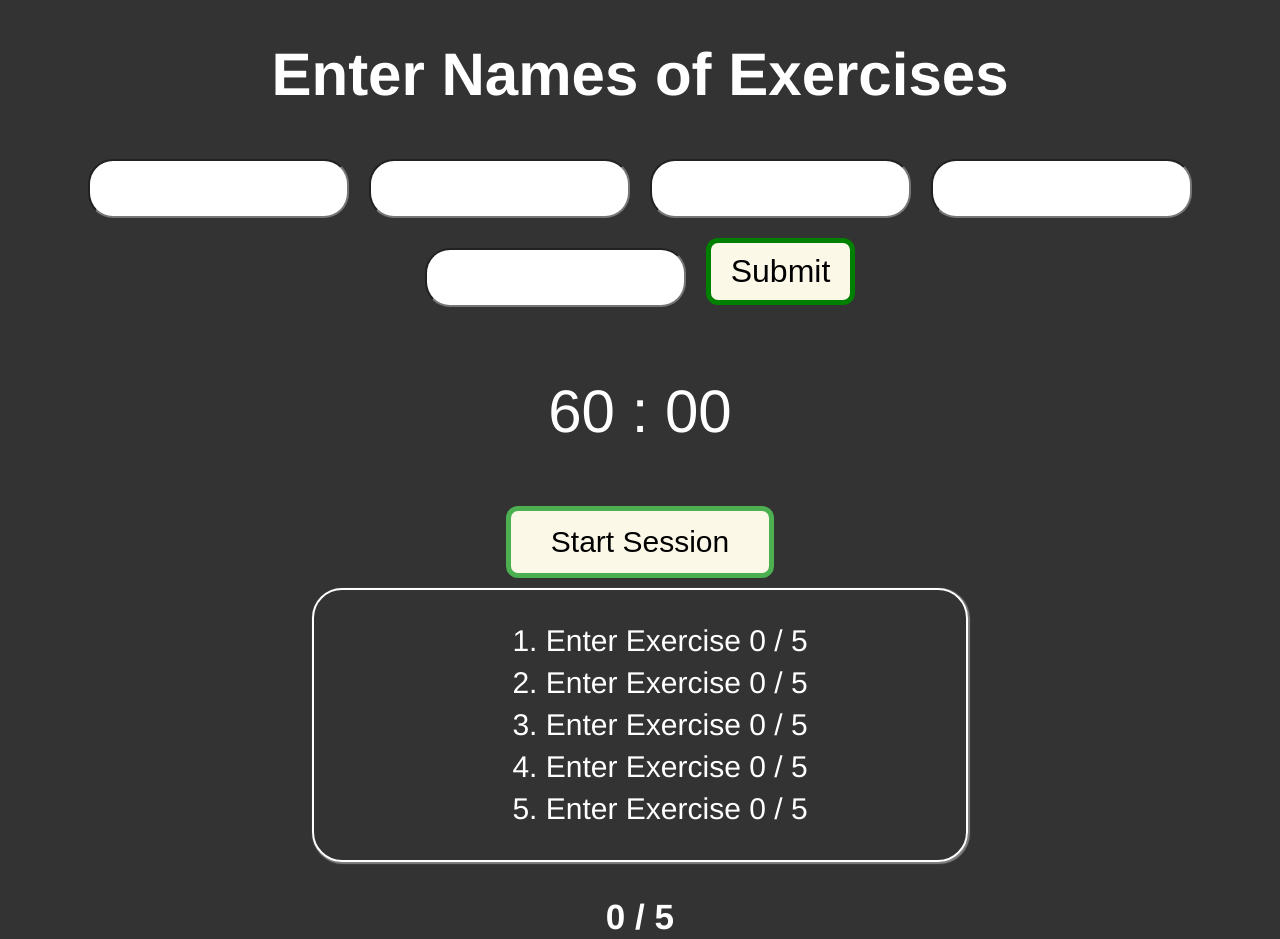
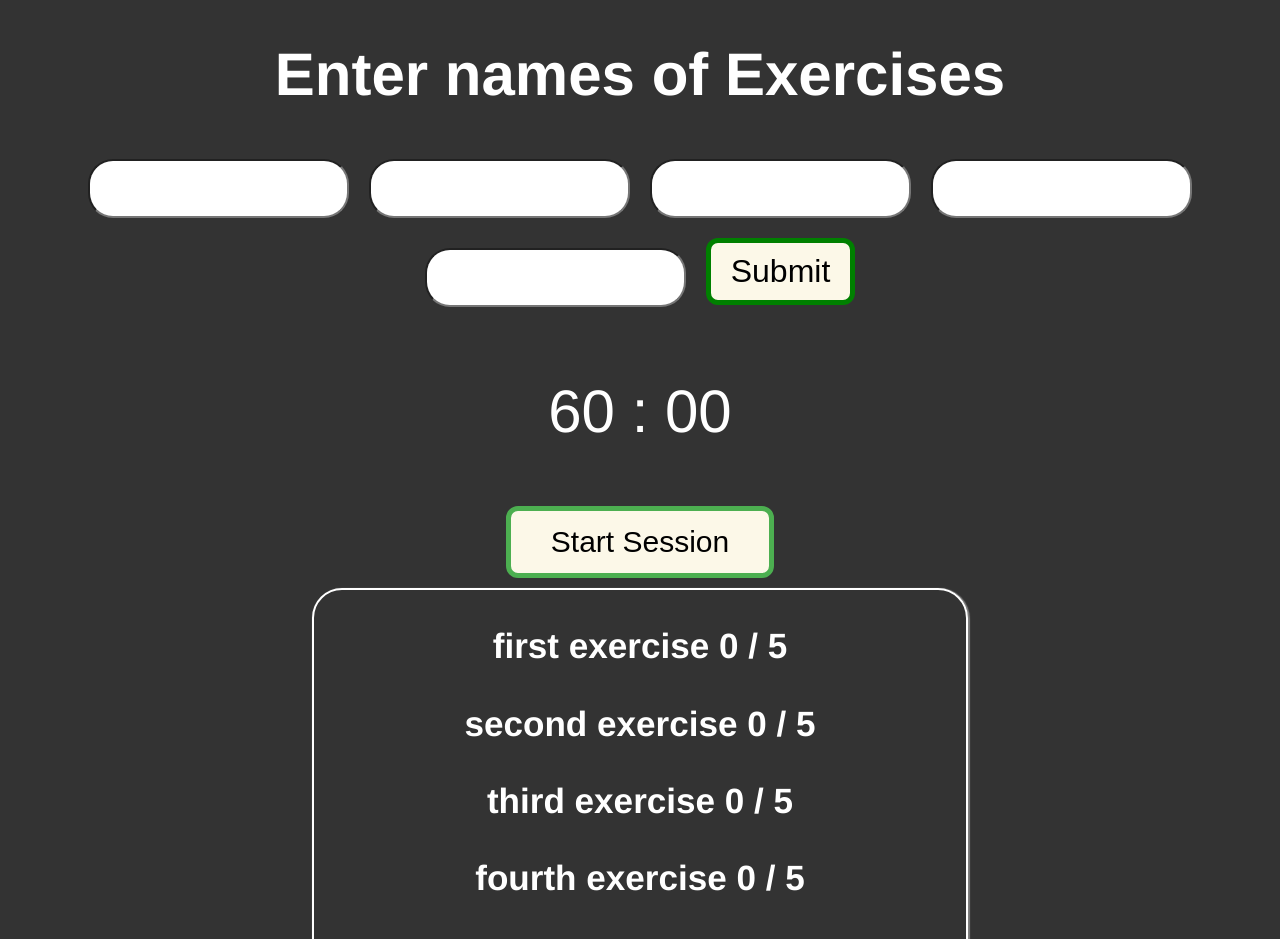
Before and after one commit to Robinborg/gym-app, a React (Create React App) app: page / in a window 1280 px wide. Shown: the top 939 px of the page. Built offline with nearby package versions, Linux system fonts and the light colour scheme.

Commit message:
Reworking the Sets list into a props - Started writing a list of exercises received from react-hook-form to a regular list to be passed down as a prop

```diff
--- a/src/components/App.js
+++ b/src/components/App.js
@@ -9,24 +9,33 @@ import './style.css';
 const App = () => {
 	// Timer On or Off
 	const [isActive, setIsActive] = useState(false);
+	// react-hook-form
+	const { register, handleSubmit } = useForm();
+	const [data, setData] = useState(["first exercise",
+	                                  "second exercise",
+	  																"third exercise",
+																		"fourth exercise",
+																		"fifth exercise"]);
 	// Show Form or Hide Form
 	const [showForm, setShowForm] = useState(true);
-	// Reference Exercises
-	const firstExerciseRef = useRef("Enter Exercise");
-	const secondExerciseRef = useRef("Enter Exercise");
-	const thirdExerciseRef = useRef("Enter Exercise")
-	const fourthExerciseRef = useRef("Enter Exercise");
-	const fifthExerciseRef = useRef("Enter Exercise");
 
 	return (
 		<div className="flexbox-container">
-			{ showForm ? <ExerciseEntryForm
-				firstExerciseRef={ firstExerciseRef }
-				secondExerciseRef={ secondExerciseRef }
-				thirdExerciseRef={ thirdExerciseRef }
-				fourthExerciseRef={ fourthExerciseRef }
-				fifthExerciseRef={ fifthExerciseRef }
-			/> : null }
+			<div>
+				<h1>Enter names of Exercises</h1>
+				<form onSubmit={handleSubmit(data =>
+					setData(JSON.stringify(data)))}>
+					<input {...register("first exercise") }/>
+					<input {...register("second exercise") }/>
+					<input {...register("third exercise") }/>
+					<input {...register("fourth exercise") }/>
+					<input {...register("fifth exercise") }/>
+					<input className="input-button" type="submit"/>
+				</form>
+			</div>
+			<div>
+				{console.log(data)}
+			</div>
 			<MainTimer isActive={ isActive }/>
 			<div className="justify-middle">
 				<button
@@ -43,11 +52,7 @@ const App = () => {
 			  	</button>
 			</div>
 			<Sets
-				setOne={firstExerciseRef.current}
-			  setTwo={secondExerciseRef.current}
-			  setThree={thirdExerciseRef.current}
-				setFour={fourthExerciseRef.current}
-				setFive={fifthExerciseRef.current}
+			  sets={data}
 			/>
 		</div>
 	);
--- a/src/components/Sets.js
+++ b/src/components/Sets.js
@@ -3,42 +3,16 @@ import CurrentSet from './CurrentSet';
 
 const Sets = props => {
 	const [currentSetCount, setCurrentSetCount] = useState(0);
-	const first = useRef(true);
-	const second = useRef(false);
-	const third = useRef(false);
-	const fourth = useRef(false);
-	const fifth = useRef(false);
-
-	useEffect(() => {
-		if (currentSetCount === 4) {
-			if (!second.current && first.current) {
-				second.current = true;
-				first.current = false;
-			} else if (!third.current && second.current) {
-				third.current = true;
-				second.current = false;
-			} else if (!fourth.current && third.current) {
-				fourth.current = true;
-				third.current = false;
-			} else if (!fifth.current && fourth.current) {
-				fifth.current = true;
-				fourth.current = false;
-			} else {
-				alert("You are done working out");
-		};
-		}
-	}, [currentSetCount]);
 
 	return (
 		<div>
 			<div className="exercise-list">
-			<ol>
-				<li>{ props.setOne } { (first.current) ?  currentSetCount : (second.current || third.current || fourth.current || fifth.current) ? 5 : 0  } / 5</li>
-				<li>{ props.setTwo } { (second.current) ? currentSetCount : (third.current || fourth.current || fifth.current) ? 5 : 0 } / 5</li>
-				<li>{ props.setThree } { (third.current) ? currentSetCount : (fourth.current || fifth.current) ? 5 : 0 } / 5</li>
-				<li>{ props.setFour } { (fourth.current) ? currentSetCount : (fifth.current) ? 5 : 0 } / 5</li>
-				<li>{ props.setFive } { (fifth.current) ? currentSetCount : 0 } / 5</li>
-			</ol>
+				{ props.sets.map(set => {
+					return (<div key={set}>
+						<h3>{set} {currentSetCount} / 5</h3>
+					</div>
+					);
+				}) }
 			</div>
 			<div>
 				<CurrentSet
```
